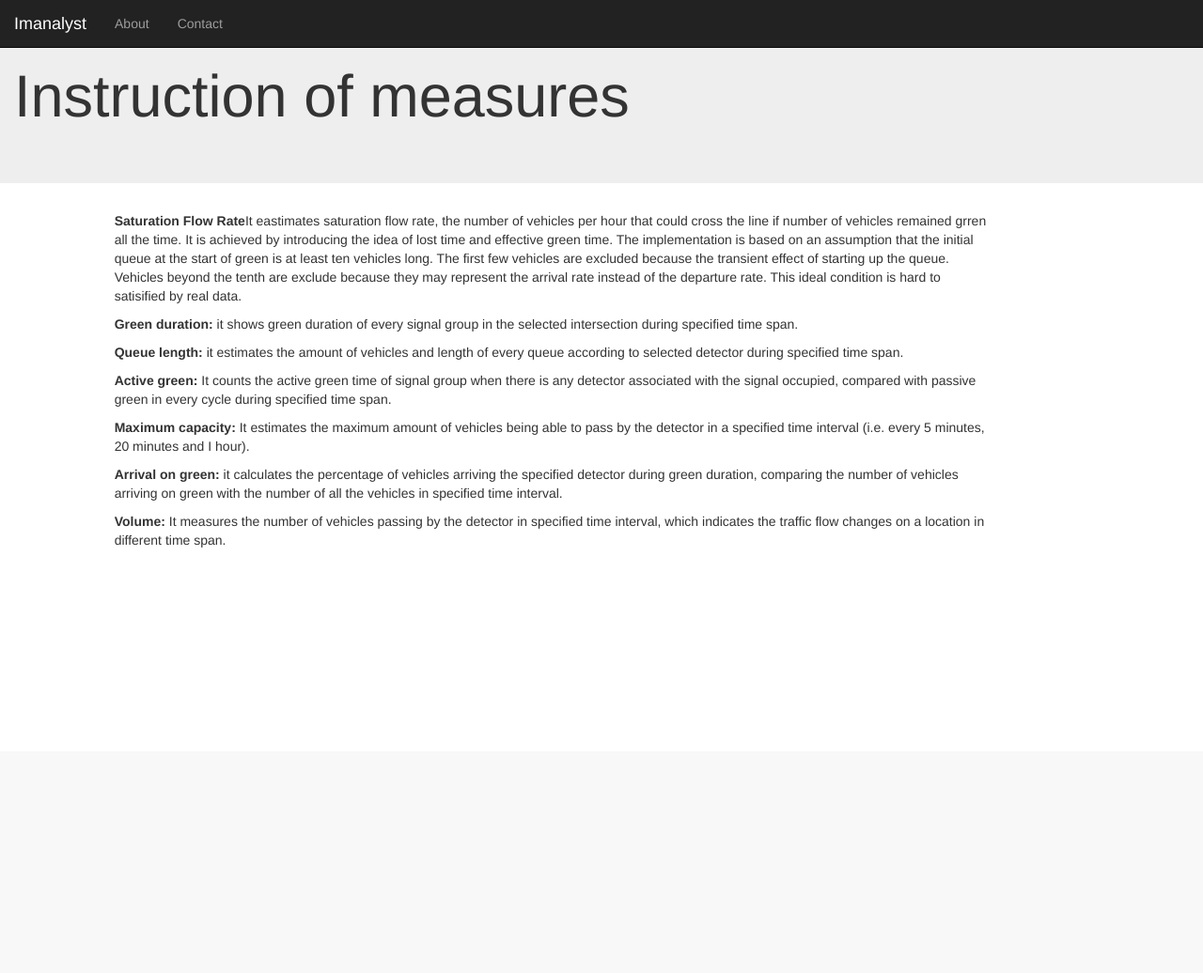
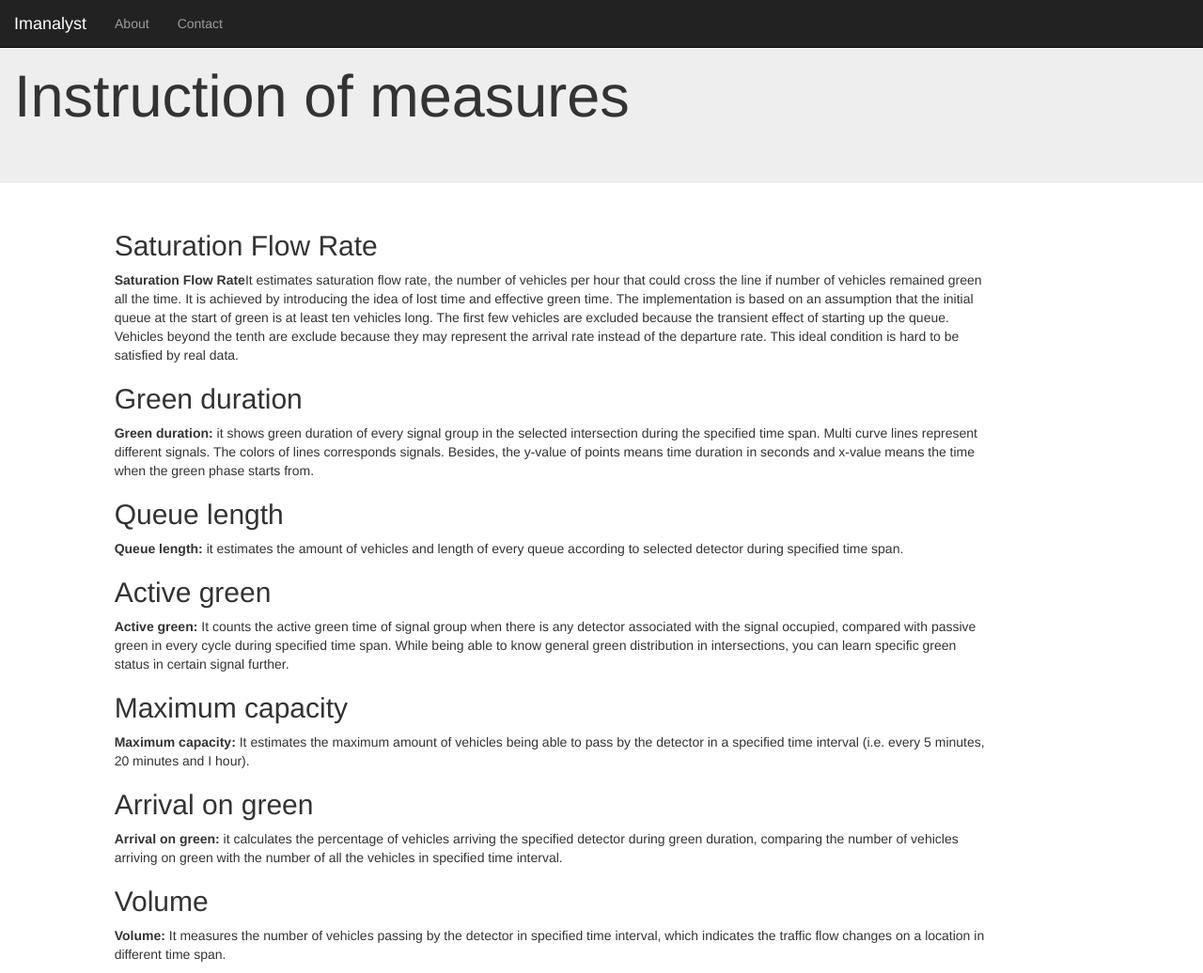
Before and after one commit to songjisj/traffic, a Django app: template traffic/templates/traffic/measuresinfo.html in a window 1280 px wide. Shown: the whole page at 94% size. Before the commit the page ends 583 px from the top, so only its background shows below. Run offline with Django 3.2, Linux system fonts and the light colour scheme; the template is opened without the code that fills it, so the values that code supplies are empty; some libraries are stand-ins or nearby versions.

Commit message:
changed improper text format

```diff
--- a/traffic/templates/traffic/measuresinfo.html
+++ b/traffic/templates/traffic/measuresinfo.html
@@ -45,20 +45,29 @@
     </div>
 <div class ="col-sm-1"></div>
 <div class = "col-sm-9">
-<p><b>Saturation Flow Rate</b>It eastimates saturation flow rate, the number of vehicles per hour that could cross the line if number of vehicles remained grren all the time.  It is achieved by introducing the idea of lost time and effective green time.
+<h2>Saturation Flow Rate</h2>
+<p><b>Saturation Flow Rate</b>It estimates saturation flow rate, the number of vehicles per hour that could cross the line if number of vehicles remained green all the time.  It is achieved by introducing the idea of lost time and effective green time.
 The implementation is based on an assumption that the initial queue at the start of green is at least ten vehicles long. The first few vehicles are excluded because the transient effect of starting up the queue.
-Vehicles beyond the tenth are exclude because they may represent the arrival rate instead of the departure rate. This ideal condition is hard to satisified by real data. </p>
+Vehicles beyond the tenth are exclude because they may represent the arrival rate instead of the departure rate. This ideal condition is hard to be satisfied by real data. </p>
 
-<p><b>Green duration:</b> it shows green duration of every signal group in the selected intersection during specified time span. </p>
+<h2>Green duration</h2>
+<p><b>Green duration:</b> it shows green duration of every signal group in the selected intersection during the specified time span. Multi curve lines represent different signals.
+The colors of lines corresponds signals. Besides, the y-value of points means time duration in seconds and x-value means the time when the green phase starts from. </p>
 
+<h2>Queue length</h2>
 <p><b>Queue length:</b> it estimates the amount of vehicles and length of every queue according to selected detector during specified time span. </p>
 
-<p><b>Active green:</b> It counts the active green time of signal group when there is any detector associated with the signal occupied, compared with passive green in every cycle during specified time span. </p>
+<h2>Active green</h2>
+<p><b>Active green:</b> It counts the active green time of signal group when there is any detector associated with the signal occupied, compared with passive green in every cycle during specified time span.
+While being able to know general green distribution in intersections, you can learn specific green status in certain signal further.    </p>
 
+<h2>Maximum capacity</h2>
 <p><b>Maximum capacity:</b> It estimates the maximum amount of vehicles being able to pass by the detector in a specified time interval (i.e. every 5 minutes, 20 minutes and I hour). </p>
 
+<h2>Arrival on green</h2>
 <p><b>Arrival on green:</b> it calculates the percentage of vehicles arriving the specified detector during green duration, comparing the number of vehicles arriving on green with the number of all the vehicles in specified time interval. </p>
 
+<h2>Volume</h2>
 <p><b>Volume:</b> It measures the number of vehicles passing by the detector in specified time interval, which indicates the traffic flow changes on a location in different time span. </p>
 </div>
 
```
Also changed, not shown: traffic/analysis.py (+11 -10 lines), traffic/templates/traffic/index.html (+12 -7 lines), traffic/views.py (+9 -9 lines).
